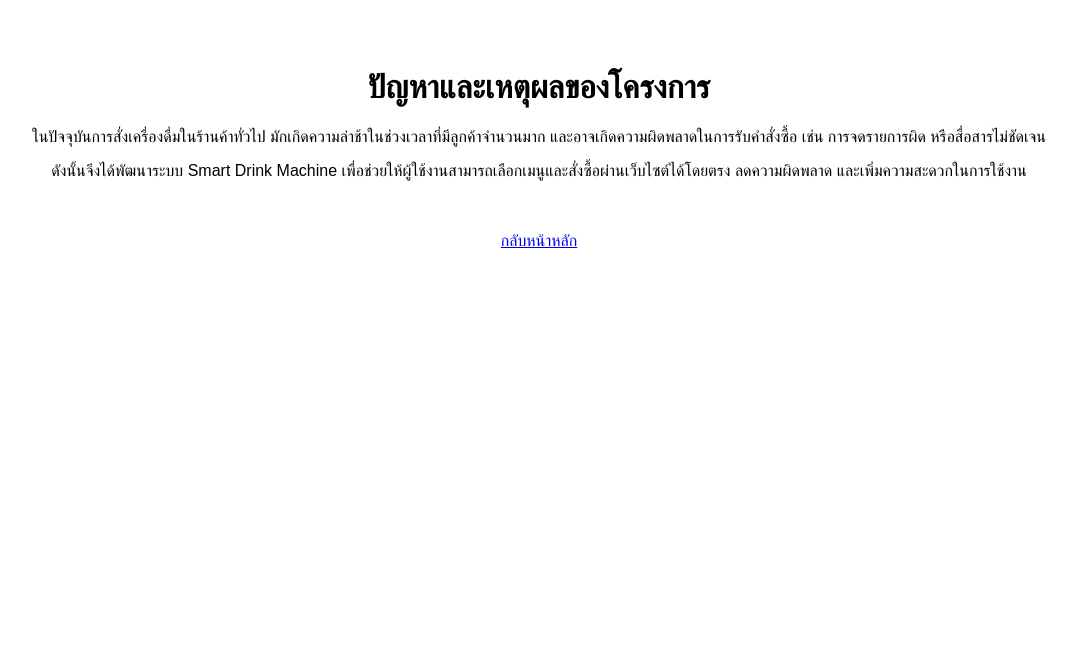
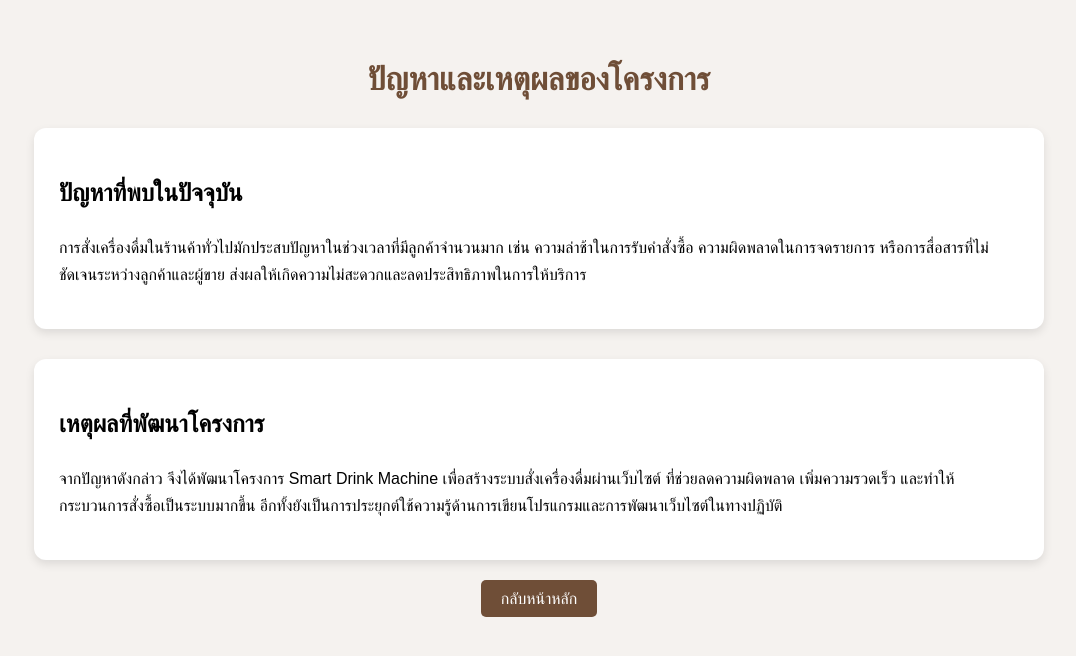
Before and after one commit to akkharawinch68-lgtm/drink-machine-v2, a Flask app: template templates/reason.html in a window 1280 px wide. Shown: the top 656 px of the page, without its empty margins (101-1177 px from the left). Run offline with Flask 3, Linux system fonts and the light colour scheme; the template is opened without the code that fills it, so the values that code supplies are empty.

Commit message:
Update reason.html

```diff
--- a/templates/reason.html
+++ b/templates/reason.html
@@ -2,26 +2,76 @@
 <html>
 <head>
     <title>ปัญหาและเหตุผลของโครงการ</title>
+
+    <style>
+        body {
+            font-family: Arial, sans-serif;
+            background-color: #f5f2ef;
+            margin: 0;
+            padding: 40px;
+        }
+
+        h1 {
+            text-align: center;
+            color: #6f4e37;
+        }
+
+        .section {
+            background: white;
+            padding: 25px;
+            margin: 30px auto;
+            width: 80%;
+            border-radius: 12px;
+            box-shadow: 0 4px 10px rgba(0,0,0,0.1);
+            line-height: 1.7;
+        }
+
+        .back {
+            text-align: center;
+            margin-top: 30px;
+        }
+
+        a {
+            text-decoration: none;
+            background-color: #6f4e37;
+            color: white;
+            padding: 10px 20px;
+            border-radius: 5px;
+        }
+
+        a:hover {
+            background-color: #54392b;
+        }
+    </style>
 </head>
-<body style="font-family: Arial; padding: 40px; text-align: center;">
 
-    <h1>ปัญหาและเหตุผลของโครงการ</h1>
+<body>
 
+<h1>ปัญหาและเหตุผลของโครงการ</h1>
+
+<div class="section">
+    <h2>ปัญหาที่พบในปัจจุบัน</h2>
     <p>
-        ในปัจจุบันการสั่งเครื่องดื่มในร้านค้าทั่วไป
-        มักเกิดความล่าช้าในช่วงเวลาที่มีลูกค้าจำนวนมาก
-        และอาจเกิดความผิดพลาดในการรับคำสั่งซื้อ
-        เช่น การจดรายการผิด หรือสื่อสารไม่ชัดเจน
+        การสั่งเครื่องดื่มในร้านค้าทั่วไปมักประสบปัญหาในช่วงเวลาที่มีลูกค้าจำนวนมาก
+        เช่น ความล่าช้าในการรับคำสั่งซื้อ ความผิดพลาดในการจดรายการ
+        หรือการสื่อสารที่ไม่ชัดเจนระหว่างลูกค้าและผู้ขาย
+        ส่งผลให้เกิดความไม่สะดวกและลดประสิทธิภาพในการให้บริการ
     </p>
+</div>
 
+<div class="section">
+    <h2>เหตุผลที่พัฒนาโครงการ</h2>
     <p>
-        ดังนั้นจึงได้พัฒนาระบบ Smart Drink Machine
-        เพื่อช่วยให้ผู้ใช้งานสามารถเลือกเมนูและสั่งซื้อผ่านเว็บไซต์ได้โดยตรง
-        ลดความผิดพลาด และเพิ่มความสะดวกในการใช้งาน
+        จากปัญหาดังกล่าว จึงได้พัฒนาโครงการ Smart Drink Machine
+        เพื่อสร้างระบบสั่งเครื่องดื่มผ่านเว็บไซต์
+        ที่ช่วยลดความผิดพลาด เพิ่มความรวดเร็ว และทำให้กระบวนการสั่งซื้อเป็นระบบมากขึ้น
+        อีกทั้งยังเป็นการประยุกต์ใช้ความรู้ด้านการเขียนโปรแกรมและการพัฒนาเว็บไซต์ในทางปฏิบัติ
     </p>
+</div>
 
-    <br><br>
+<div class="back">
     <a href="/">กลับหน้าหลัก</a>
+</div>
 
 </body>
 </html>
```
